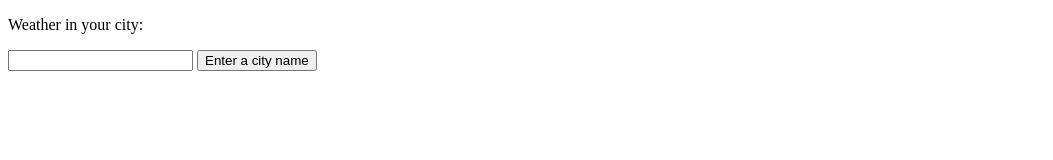
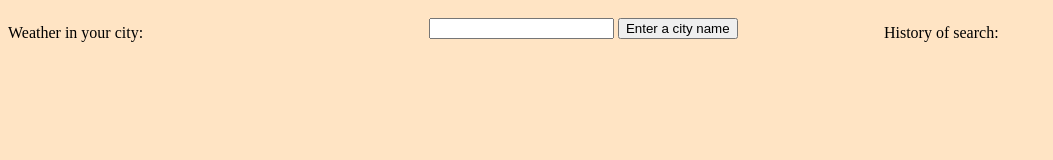
Before and after one commit to ElijahCode/Watch-a-weather-website, a plain HTML site: page index.html in a window 1280 px wide. Shown: the whole page, without its empty margins (0-1053 px from the left). Drawn offline with Linux system fonts and the light colour scheme; no server answers.

Commit message:
Deploying to gh-pages from  @ 0043b6daf230757c45006798493473484fcf7fdc 🚀

```diff
--- a/index.html
+++ b/index.html
@@ -1 +1 @@
-<!doctype html><html><head><title>ElijaCode Weather site</title><script defer="defer" src="main.js"></script></head><body><div id="app"><div class="userCityBlock"><p>Weather in your city:</p><p></p></div><div class="requaredCity"><input class="textbox"/> <button class="button">Enter a city name</button><p></p></div><div class="mapBlock"><img class="cityMap" src=""/></div><div class="searchHistoryBlock"><ol class="historyList"></ol></div></div></body></html>
+<!doctype html><html><head><title>ElijaCode Weather site</title><script defer="defer" src="main.js"></script><link href="main.css" rel="stylesheet"></head><body><div id="app" class="app"><div class="userCityBlock"><p>Weather in your city:</p><p></p></div><div class="requaredCity"><input class="textbox"/> <button class="button">Enter a city name</button><p></p></div><div class="searchHistoryBlock"><p>History of search:</p><ol class="historyList"></ol></div><div class="mapBlock"><img class="cityMap" src=""/></div></div></body></html>
--- /dev/null
+++ b/main.css
@@ -0,0 +1,35 @@
+body {
+  background-color: bisque;
+}
+
+div {
+  padding: 0px;
+}
+
+div.app {
+  width: 100%;
+}
+
+div.userCityBlock {
+  display: inline-block;
+  width: 33.3%;
+  vertical-align: top;
+}
+
+div.requaredCity {
+  display: inline-block;
+  width: 36%;
+  padding-top: 10px;
+  vertical-align: top;
+}
+
+div.searchHistoryBlock {
+  display: inline-block;
+  width: 28.3%;
+  vertical-align: bottom;
+}
+
+img.cityMap {
+  position: relative;
+  left: 35%;
+}
```
